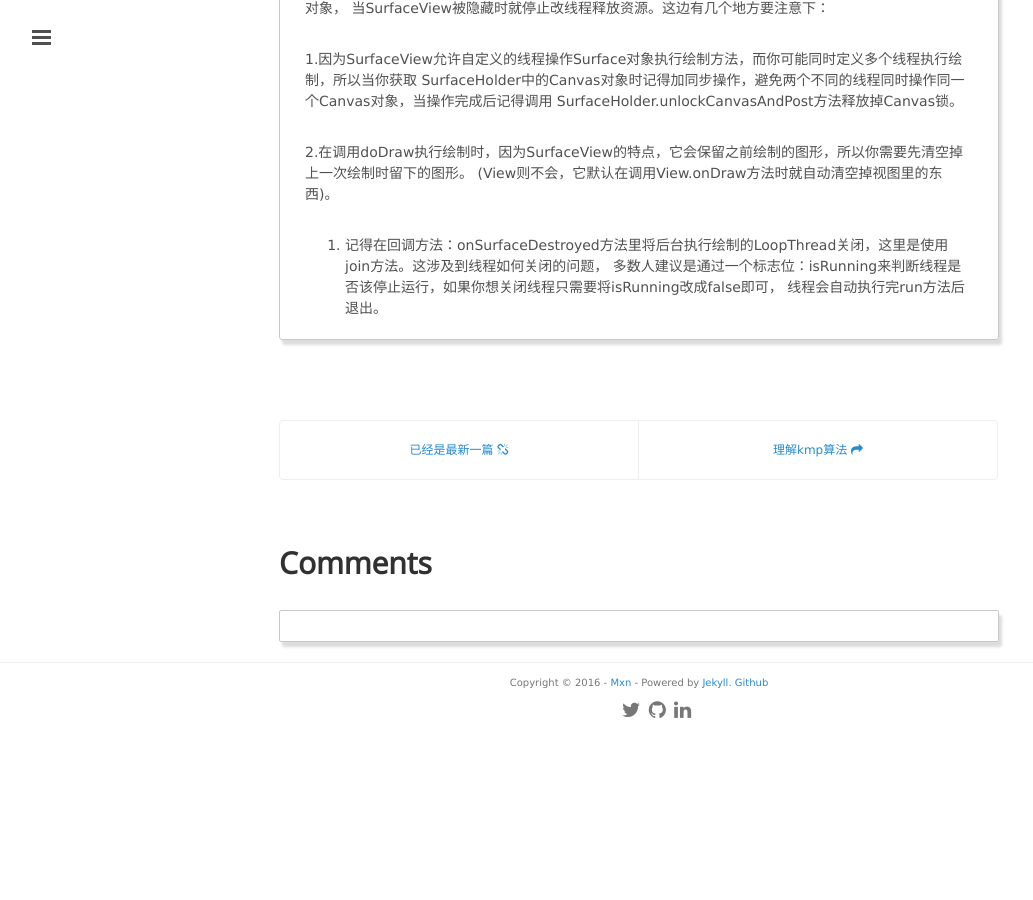
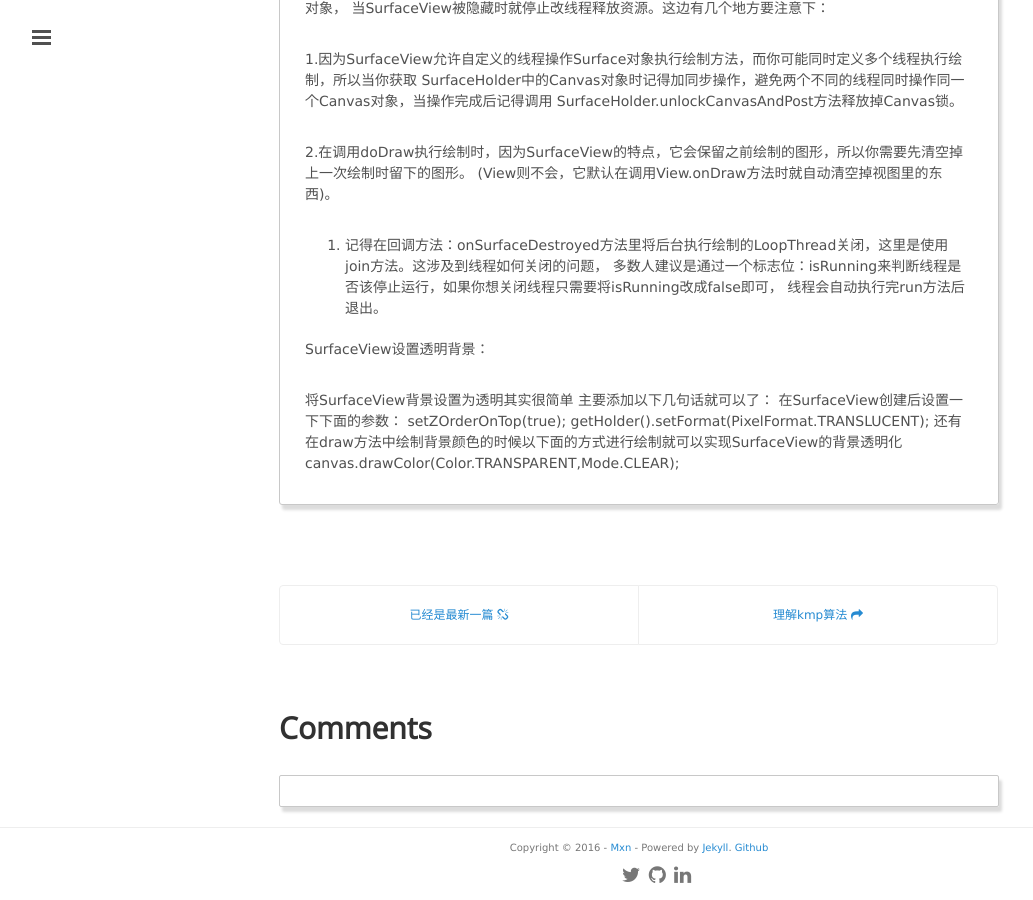
Before and after one commit to mxn21/mxn21.github.io, a Jekyll site: the page built from _posts/2016-3-17-SurfaceView浅析.md, in a window 1280 px wide and 900 px high, scrolled down 6346 px. Shown: the whole window, without its empty margins (1-1034 px from the left). Built offline with Jekyll 4.4.1, drawn with Linux system fonts in a browser that asks for light colours; Markdown is read by kramdown in place of the engine named in the settings; comment, search, counter and statistics services are not loaded; before the commit the page ends 7081 px from its top, so only the background shows below that.

Commit message:
234334223

```diff
--- a/_posts/2016-3-17-SurfaceView浅析.md
+++ b/_posts/2016-3-17-SurfaceView浅析.md
@@ -270,3 +270,15 @@
 3. 记得在回调方法：onSurfaceDestroyed方法里将后台执行绘制的LoopThread关闭，这里是使用join方法。这涉及到线程如何关闭的问题，
 多数人建议是通过一个标志位：isRunning来判断线程是否该停止运行，如果你想关闭线程只需要将isRunning改成false即可，
 线程会自动执行完run方法后退出。
+
+
+
+SurfaceView设置透明背景：
+
+将SurfaceView背景设置为透明其实很简单
+主要添加以下几句话就可以了：
+在SurfaceView创建后设置一下下面的参数：
+setZOrderOnTop(true);
+getHolder().setFormat(PixelFormat.TRANSLUCENT);
+还有在draw方法中绘制背景颜色的时候以下面的方式进行绘制就可以实现SurfaceView的背景透明化
+canvas.drawColor(Color.TRANSPARENT,Mode.CLEAR);
```
